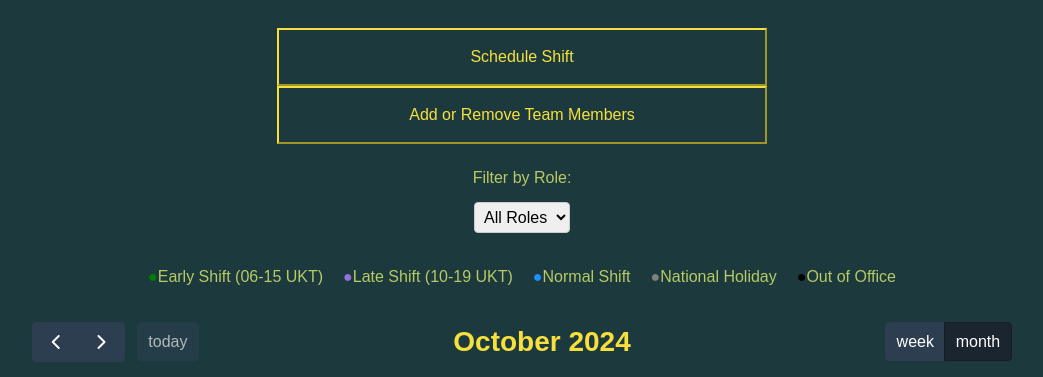
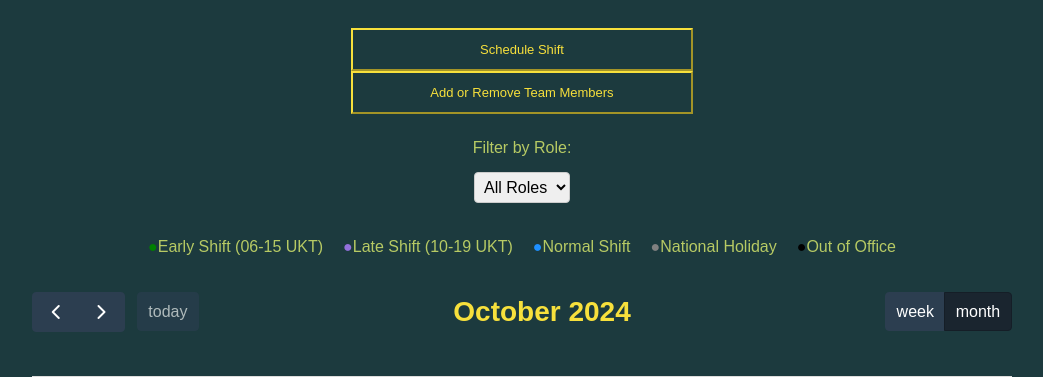
Before and after one commit to HighFive2512/minor-projects, a Flask app: page /schedule_and_view_shifts in a window 1280 px wide. Shown: the top 377 px of the page, without its empty margins (118-1161 px from the left). Run offline with Flask 3, Linux system fonts and the light colour scheme; data that the repository does not hold is empty.

Commit message:
css amendments - hover over collapsible, some additional css optimization

```diff
--- a/Basic shifts app/static/css/styles.css
+++ b/Basic shifts app/static/css/styles.css
@@ -71,7 +71,6 @@ a:hover {
     padding: 12px 30px;
     font-size: 18px;
     cursor: pointer;
-    border-radius: 4px;
     border: none;
 }
 
@@ -84,7 +83,7 @@ a:hover {
 }
 
 .button-container .submit-btn {
-    font-size: 20px;
+    font-size: 14px;
     padding: 14px 40px;
     border-radius: 6px;
     cursor: pointer;
@@ -92,7 +91,8 @@ a:hover {
 
 
 .button-container a:hover,
-.button-container .submit-btn:hover {
+.button-container .submit-btn:hover,
+.collapsible:hover {
     background-color: #6eb4bd;
 }
 
@@ -225,17 +225,17 @@ a:hover {
     background-color: #1c3a3e;
     color: #f7e03c;
     display: inline-block;
-    padding: 18px;
+    padding: 12px;
     position: relative;
     align-self: center;
     width: 40%;
     text-align: center;
-    font-size: 16px;
+    font-size: 13px;
     border-color: #f7e03c;
   }
 
 .collapsed_block {
-width: 100%;
+width: 70%;
 margin: 0 auto;
 text-align: center;
 }
```
Also changed, not shown: Basic shifts app/shift_scheduler.db.
